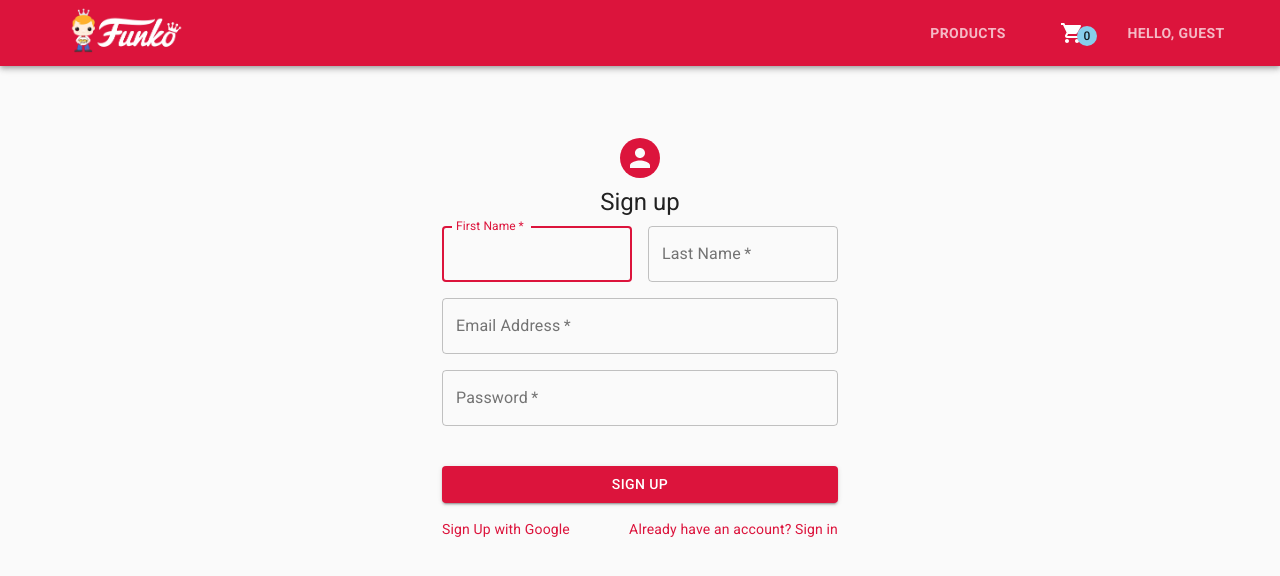
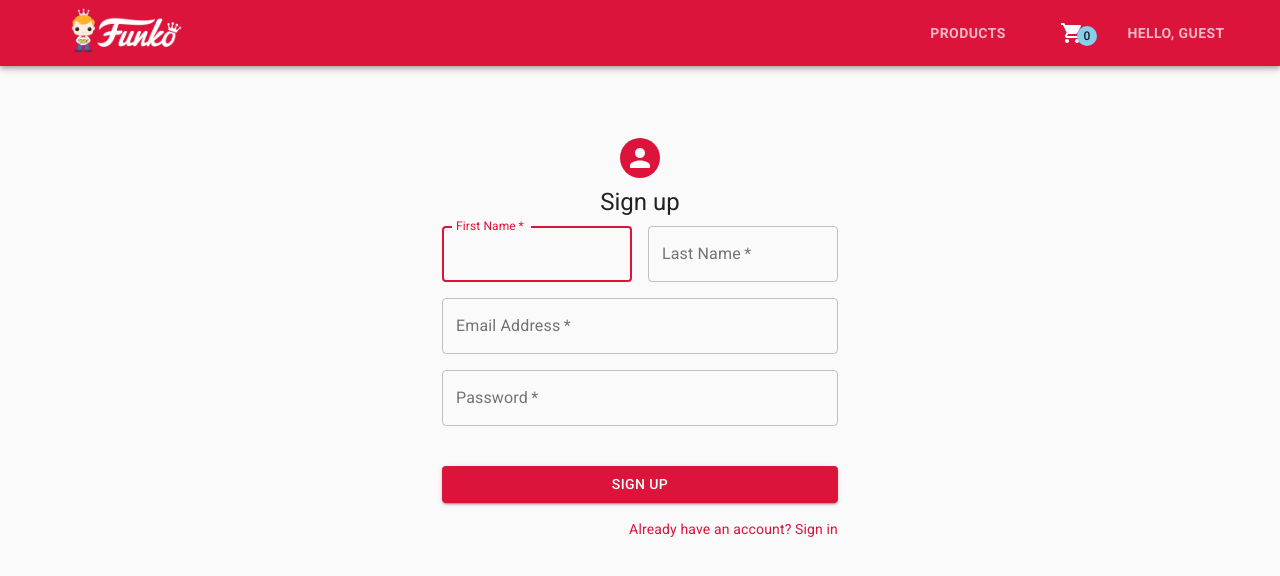
Before and after one commit to Tandid/PopToons-Shop-V1, a React (Create React App) app: page /signup in a window 1280 px wide. Shown: the top 576 px of the page. Built offline with nearby package versions, Linux system fonts and the light colour scheme; no server answers; what react-swipeable-views-utils would draw is missing.

Commit message:
fixed sign up issues

```diff
--- a/src/client/components/Login.js
+++ b/src/client/components/Login.js
@@ -99,9 +99,9 @@ const LoginForm = (props) => {
           </Button>
           <Grid container>
             <Grid item xs>
-              <Link href="/auth/google" variant="body2">
+              {/* <Link href="/auth/google" variant="body2">
                 Login with Google
-              </Link>
+              </Link> */}
             </Grid>
             <Grid item>
               <Link href="/signup" variant="body2">
--- a/src/client/components/Signup.js
+++ b/src/client/components/Signup.js
@@ -62,7 +62,7 @@ const SignupForm = (props) => {
     const password = ev.target.password.value;
     const firstName = ev.target.firstName.value;
     const lastName = ev.target.lastName.value;
-    signup(email, password);
+    signup(email, firstName, lastName, password);
     history.push("/");
   }
 
@@ -140,9 +140,9 @@ const SignupForm = (props) => {
           </Button>
           <Grid container justify="flex-end">
             <Grid item xs>
-              <Link href="/auth/google" variant="body2">
+              {/* <Link href="/auth/google" variant="body2">
                 Sign Up with Google
-              </Link>
+              </Link> */}
             </Grid>
             <Grid item>
               <Link href="/login" variant="body2">
```
